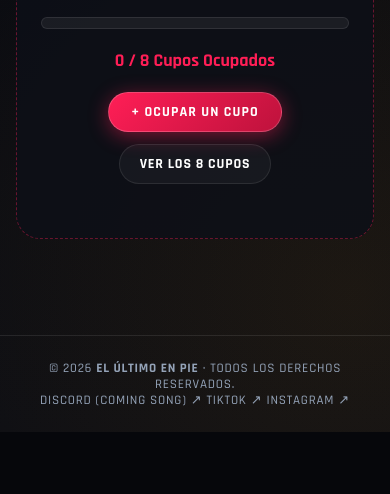
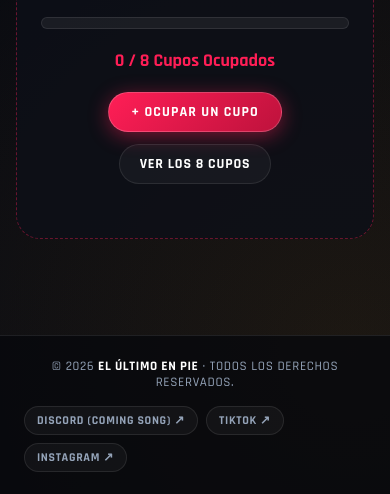
Before and after one commit to PandaHye/el-ultimo-en-pie, a website: page bracket.html in a window 390 px wide. Shown: the part 936-1430 px from the top of the page. Before the commit the page ends 1368 px from the top, so only its background shows below. Drawn offline with Linux system fonts and the light colour scheme; no server answers.

Commit message:
Refactor footer styles and add responsive design

```diff
--- a/styles.css
+++ b/styles.css
@@ -981,20 +981,61 @@ body.is-admin .slot-row:hover {
 }
 
 footer {
-  text-align: center;
-  padding: 24px;
+  padding: 22px 24px;
   border-top: 1px solid var(--border-subtle);
+  background: rgba(6, 7, 11, 0.75);
   color: var(--text-muted);
   font-size: 13px;
-  letter-spacing: 0.06em;
+  letter-spacing: 0.05em;
   text-transform: uppercase;
 }
 
-@media (max-width: 780px) {
-  .playoffs-grid {
-    grid-template-columns: 1fr;
-  }
-  .header-inner {
+.footer-inner {
+  max-width: 1160px;
+  margin: 0 auto;
+  display: flex;
+  align-items: center;
+  justify-content: space-between;
+  gap: 16px;
+  flex-wrap: wrap;
+}
+
+.footer-copy strong {
+  color: #fff;
+}
+
+.footer-socials {
+  display: flex;
+  align-items: center;
+  gap: 8px;
+  flex-wrap: wrap;
+}
+
+.social-pill {
+  display: inline-flex;
+  align-items: center;
+  gap: 5px;
+  padding: 6px 12px;
+  border-radius: 999px;
+  background: rgba(255, 255, 255, 0.04);
+  border: 1px solid var(--border-subtle);
+  color: var(--text-muted);
+  font-size: 12px;
+  font-weight: 700;
+  transition: all 0.2s ease;
+}
+
+.social-pill:hover {
+  color: #fff;
+  border-color: var(--primary);
+  background: rgba(255, 30, 86, 0.14);
+  transform: translateY(-1px);
+}
+
+@media (max-width: 640px) {
+  .footer-inner {
+    flex-direction: column;
+    text-align: center;
     justify-content: center;
   }
 }
```
